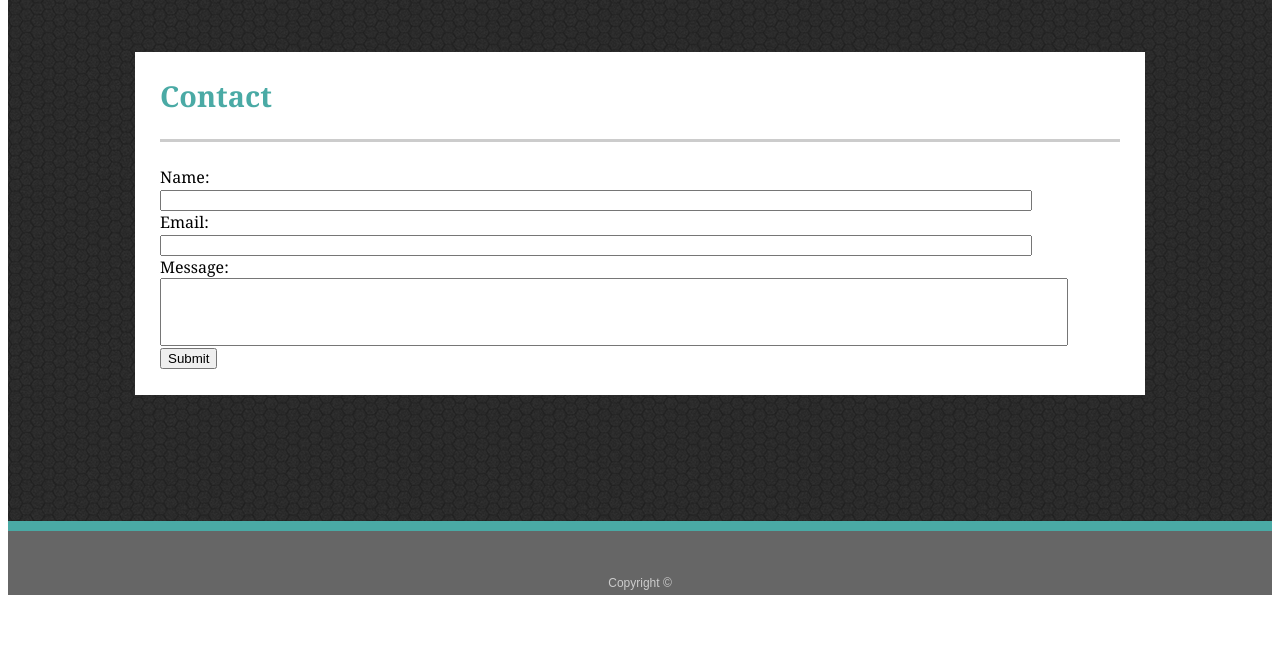
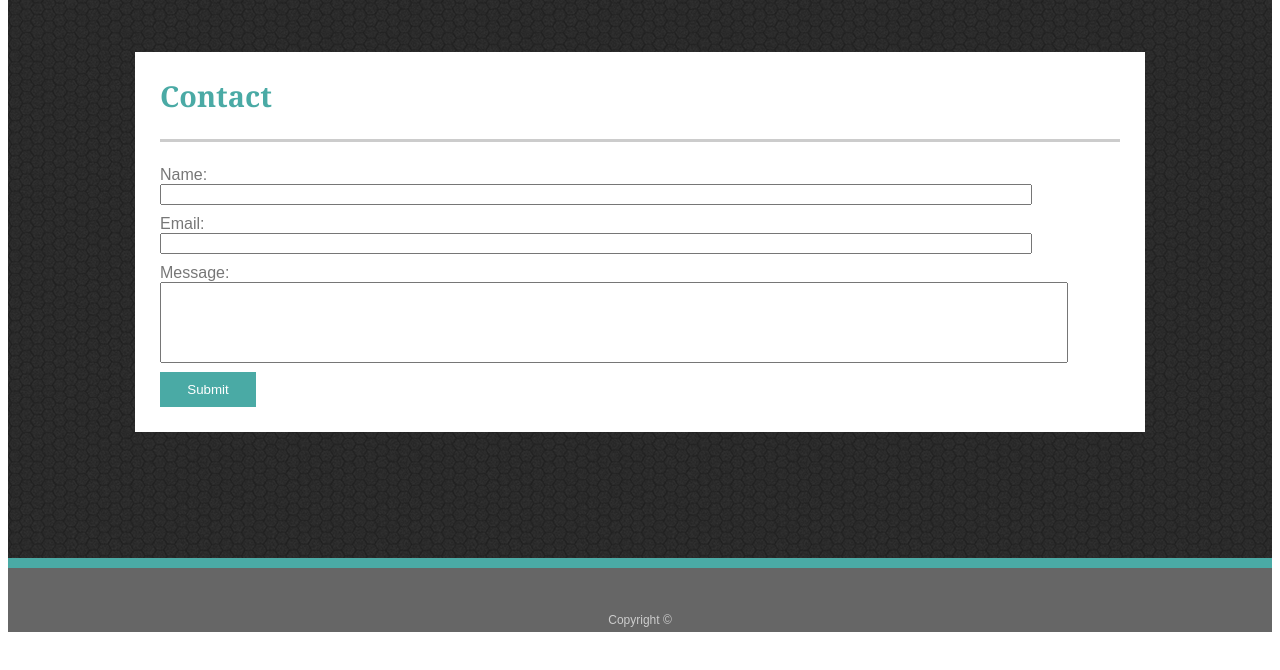
Before and after one commit to GeorgeSchlosser/Basic-Portfolio, a plain HTML site: page contact.html in a window 1280 px wide. Shown: the part 100-770 px from the top of the page. Drawn offline with Linux system fonts and the light colour scheme.

Commit message:
final product

```diff
--- a/assets/css/style.css
+++ b/assets/css/style.css
@@ -152,17 +152,33 @@ ul {
 }
 
 form {
-    font-family: 'Georgia', Times, Times New Roman, serif;
+    font-family: 'Arial', 'Helvetica Neue', Helvetica, sans-serif;
+    color: #777777;
 }
 
 #messageBox {
     width: 90%;
-    line-height: 300%;
+    line-height: 400%;
     padding: 12px 20px;
     /*margin: 8px 0;
     box-sizing: border-box;*/
+    margin-bottom: 1%;
+
 }
 
 .nameEmail {
     width: 90%;
+    margin-bottom: 1%;
 }
+
+input[type=button], input[type=submit], input[type=reset] {
+    color: #ffffff;
+    background-color: #4aaaa5;
+    border: 0;
+    /*background: none;*/
+    box-shadow: none;
+    border-radius: 0px;
+    padding-top: 1%;
+    padding-bottom: 1%;
+    width: 10%;
+}
```
